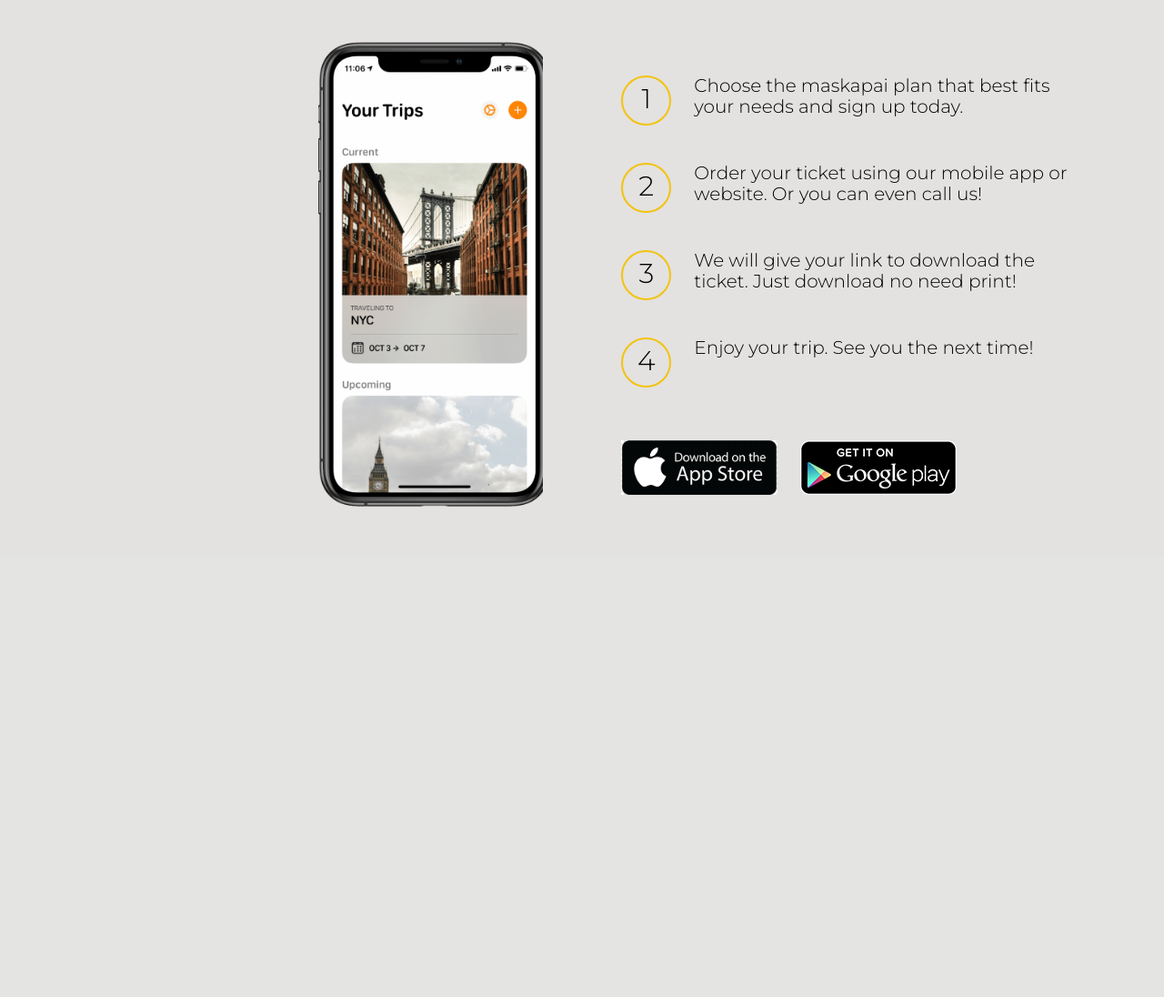
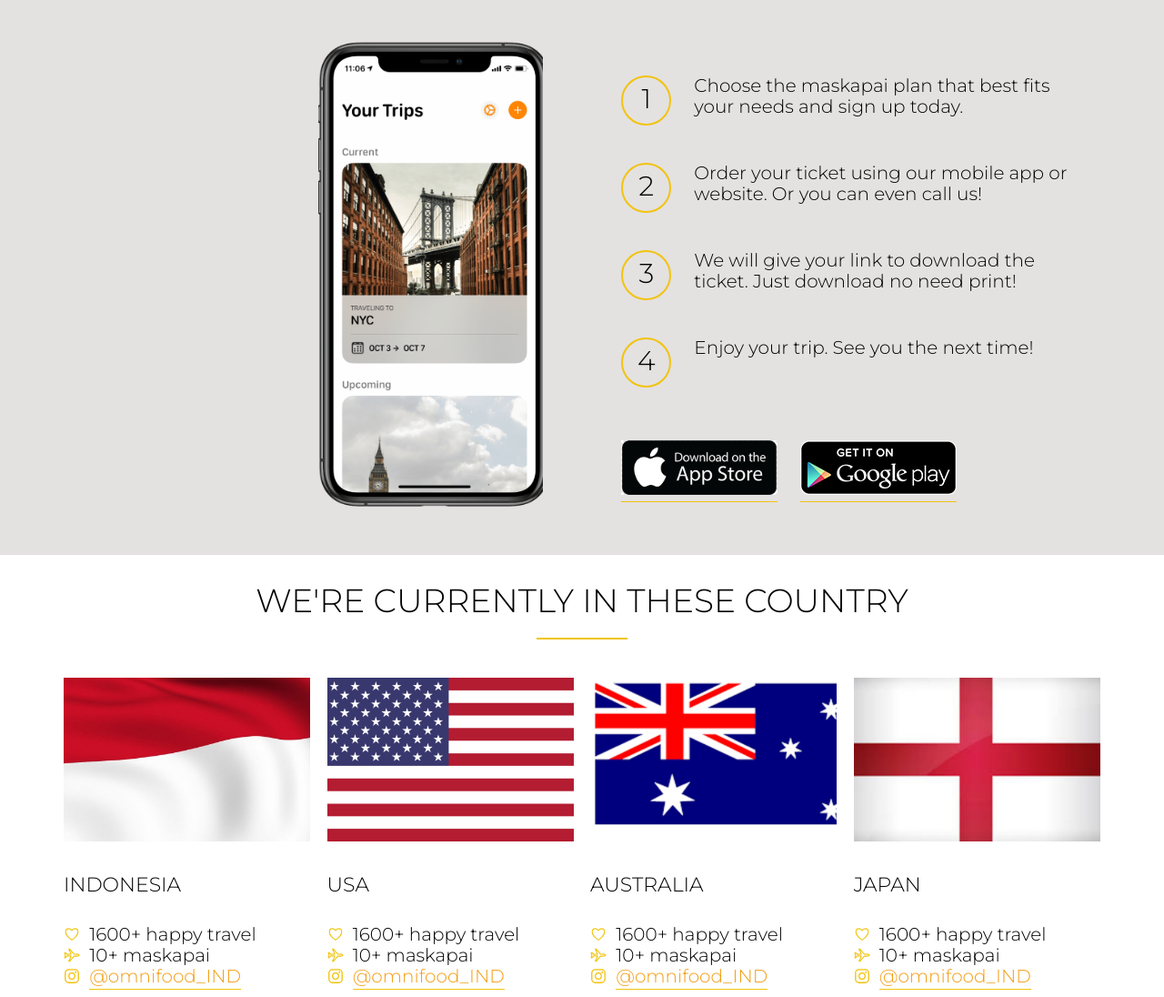
Before and after one commit to kevinotniel/trafel-blog, a PHP site: page / in a window 1280 px wide. Shown: the part 1810-2906 px from the top of the page at 91% size. Before the commit the page ends 2367 px from the top, so only its background shows below. Run offline with PHP 8.4, Linux system fonts and the light colour scheme; some libraries are stand-ins or nearby versions.

Commit message:
cities section

```diff
--- a/tripTrafel/index.html
+++ b/tripTrafel/index.html
@@ -146,13 +146,104 @@
                <a href="#" class="btn-app"><img src="resources/img/apple (1).png" alt="apple store"></a>
 
                <a href="#" class="btn-app"><img src="resources/img/download-app-android.png" alt="play store"></a>
-
             </div>
          </div>
+      </section>
 
+      <section class="country">
+         <div class="row">
+            <h2>We're currently in these country</h2>
+         </div>
+         <div class="row">
+            <div class="col span-1-of-4 box">
+               <img src="resources/img/1 (1).jpg" alt="Indonesia">
+               <h3>Indonesia</h3>
+               <div class="country-features">
+                  <ion-icon name="heart-outline" class="icon-small"></ion-icon>
+                  1600+ happy travel
+               </div>
+               <div class="country-features ">
+                  <ion-icon name="airplane-outline" class="icon-small"></ion-icon>
+                  10+ maskapai
+               </div>
+               <div class="country-features">
+                  <ion-icon name="logo-instagram" class="icon-small"></ion-icon>
+                  <a href="#">@omnifood_IND</a>
+               </div>
+            </div>
+            <div class="col span-1-of-4 box">
+               <img src="resources/img/2 (1).png" alt="USA">
+               <h3>USA</h3>
+               <div class="country-features">
+                  <ion-icon name="heart-outline" class="icon-small"></ion-icon>
+                  1600+ happy travel
+               </div>
+               <div class="country-features ">
+                  <ion-icon name="airplane-outline" class="icon-small"></ion-icon>
+                  10+ maskapai
+               </div>
+               <div class="country-features">
+                  <ion-icon name="logo-instagram" class="icon-small"></ion-icon>
+                  <a href="#">@omnifood_IND</a>
+               </div>
+            </div>
+            <div class="col span-1-of-4 box">
+               <img src="resources/img/3 (1).png" alt="Australia">
+               <h3>Australia</h3>
+               <div class="country-features">
+                  <ion-icon name="heart-outline" class="icon-small"></ion-icon>
+                  1600+ happy travel
+               </div>
+               <div class="country-features ">
+                  <ion-icon name="airplane-outline" class="icon-small"></ion-icon>
+                  10+ maskapai
+               </div>
+               <div class="country-features">
+                  <ion-icon name="logo-instagram" class="icon-small"></ion-icon>
+                  <a href="#">@omnifood_IND</a>
+               </div>
+            </div>
+            <div class="col span-1-of-4 box">
+               <img src="resources/img/4 (1).jpg" alt="Japan">
+               <h3>Japan</h3>
+               <div class="country-features">
+                  <ion-icon name="heart-outline" class="icon-small"></ion-icon>
+                  1600+ happy travel
+               </div>
+               <div class="country-features ">
+                  <ion-icon name="airplane-outline" class="icon-small"></ion-icon>
+                  10+ maskapai
+               </div>
+               <div class="country-features">
+                  <ion-icon name="logo-instagram" class="icon-small"></ion-icon>
+                  <a href="#">@omnifood_IND</a>
+               </div>
+            </div>
+         </div>
       </section>
 
       <script type="module" src="https://unpkg.com/ionicons@5.4.0/dist/ionicons/ionicons.esm.js"></script>
 
    </body>
 </html>
+
+<!-- Lisbon
+1600+ happy eaters
+60+ top chefs
+@omnifood_lx
+
+San Francisco
+3700+ happy eaters
+160+ top chefs
+@omnifood_sf
+
+Berlin
+2300+ happy eaters
+110+ top chefs
+@omnifood_berlin
+
+London
+1200+ happy eaters
+50+ top chefs
+@omnifood_london
+ -->
--- a/tripTrafel/resources/css/style.css
+++ b/tripTrafel/resources/css/style.css
@@ -247,3 +247,30 @@ h3 {
    width: auto;
    height: 50px;
 }
+
+.box img {
+   width: 100%;
+   height: auto;
+}
+
+.icon-small {
+   color: #F1C40F;
+   display: inline-block;
+   margin-right: 5px;
+   margin-bottom: -2px;
+}
+
+a:link,
+a:visited {
+   color: #F39C12;
+   text-decoration: none;
+   border-bottom: 1px solid #F1C40F;
+   padding-bottom: 2px;
+   transition: border-bottom 0.2s, font-weight 0.2s;
+}
+
+a:hover,
+a:active{
+   border-bottom: 1px solid transparent;
+   font-weight: 500;
+}
```
Also changed, not shown: tripTrafel/resources/img/1 (1).jpg (added), tripTrafel/resources/img/1.jpg (added), tripTrafel/resources/img/2 (1).png (added), tripTrafel/resources/img/2.png (added), tripTrafel/resources/img/3 (1).png (added), tripTrafel/resources/img/3.png (added), tripTrafel/resources/img/4 (1).jpg (added), tripTrafel/resources/img/4.jpg (added).
